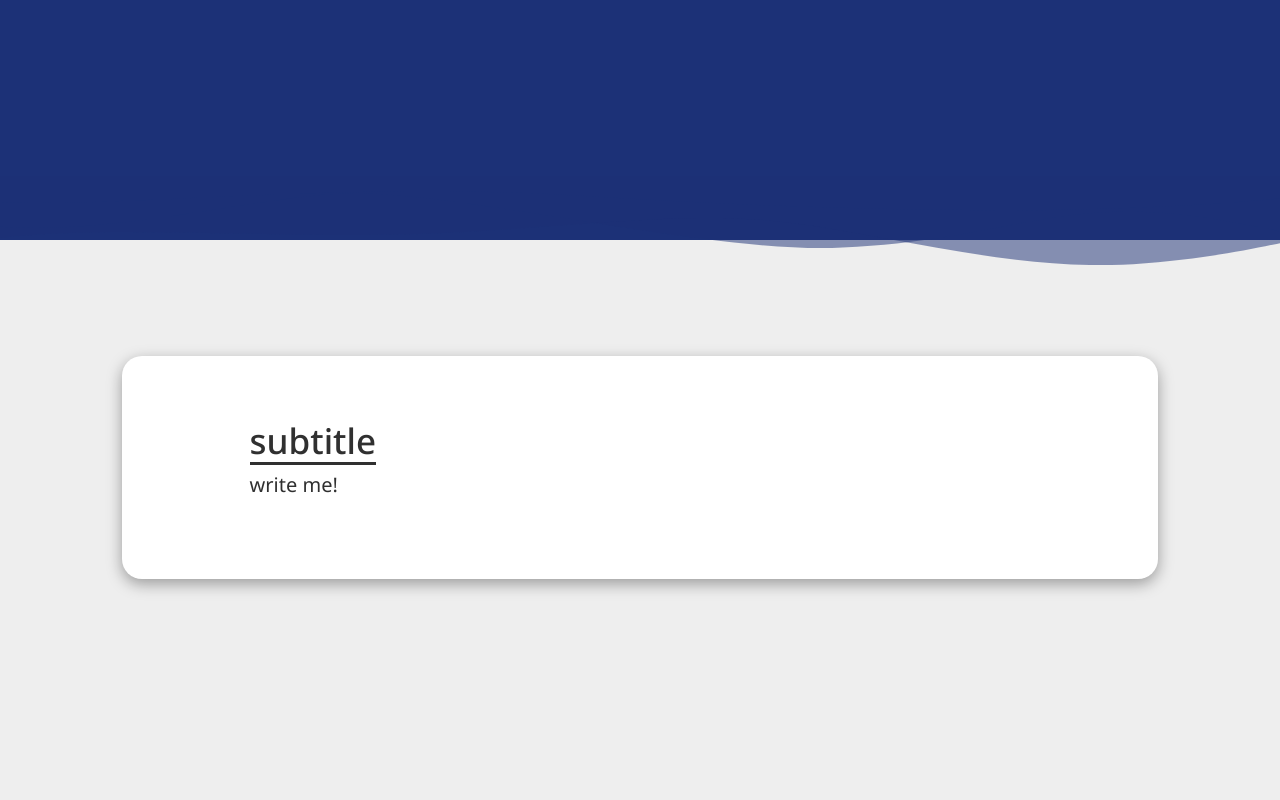
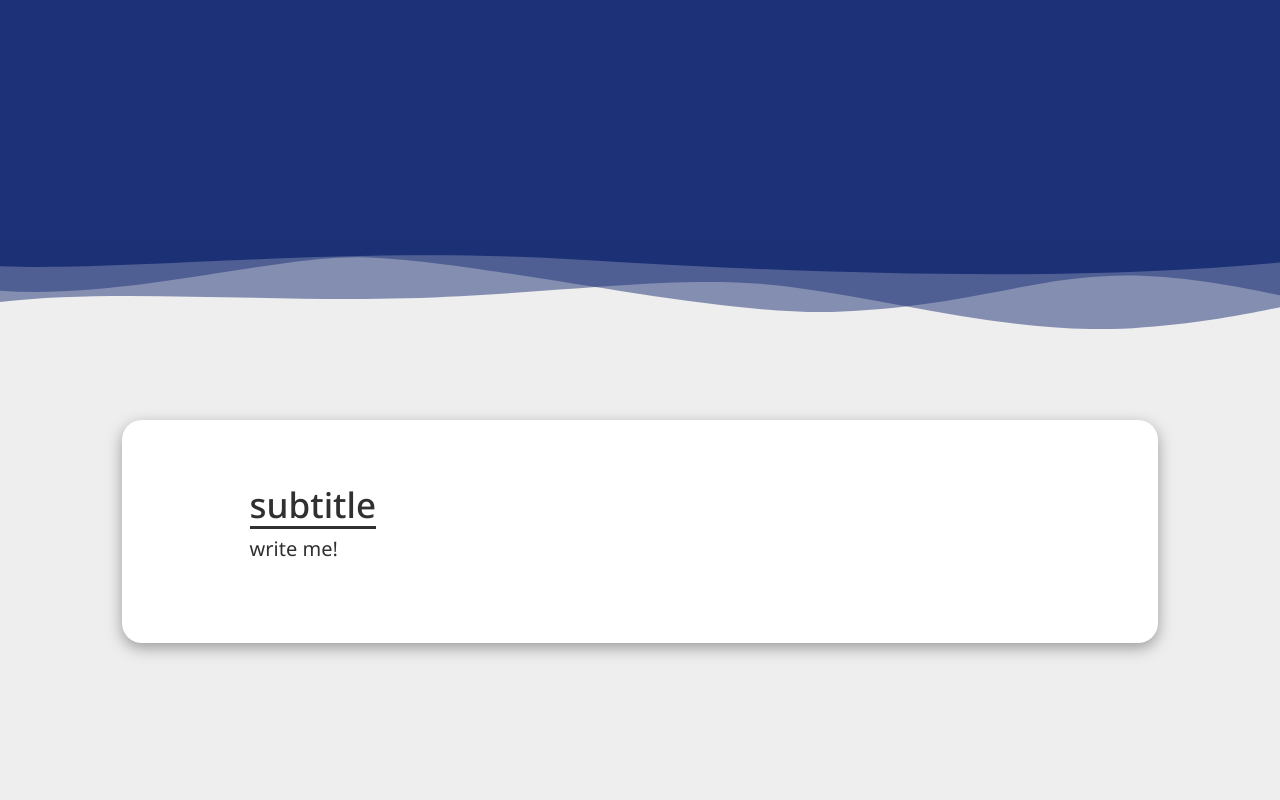
Before and after one commit to t2biomod2024/2024, a PHP site: the page made by pages/! template.html in a window 1280 px wide; the page is wider, and only the part inside the window is pictured. Run offline with PHP 8.4, Linux system fonts and the light colour scheme; some libraries are stand-ins or nearby versions; some web fonts are replaced.

Commit message:
var(--global-space)

```diff
--- a/css/common_css/template.css
+++ b/css/common_css/template.css
@@ -657,6 +657,7 @@ main h3 {
 	position:relative;
 	margin-left: calc(-1 * var(--global-space));
 	margin-right: calc(-1 * var(--global-space));
+	margin-top: var(--global-space);
 	height: 100px;
 	background-color: #eee;
 }
```
